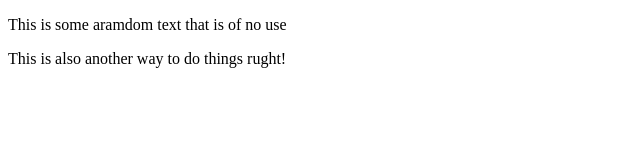
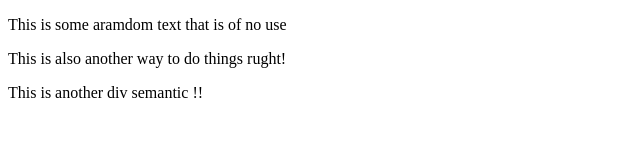
Before and after one commit to umesh10x/git-practice, a plain HTML site: page index.html in a window 1280 px wide. Shown: the whole page, without its empty margins (0-640 px from the left). Drawn offline with Linux system fonts and the light colour scheme.

Commit message:
Random Semantic Element

```diff
--- a/index.html
+++ b/index.html
@@ -9,5 +9,6 @@
   <body>
     <p>This is some aramdom text that is of no use</p>
     <p>This is also another way to do things rught!</p>
+    <article>This is another div semantic !!</article>
   </body>
 </html>
```
